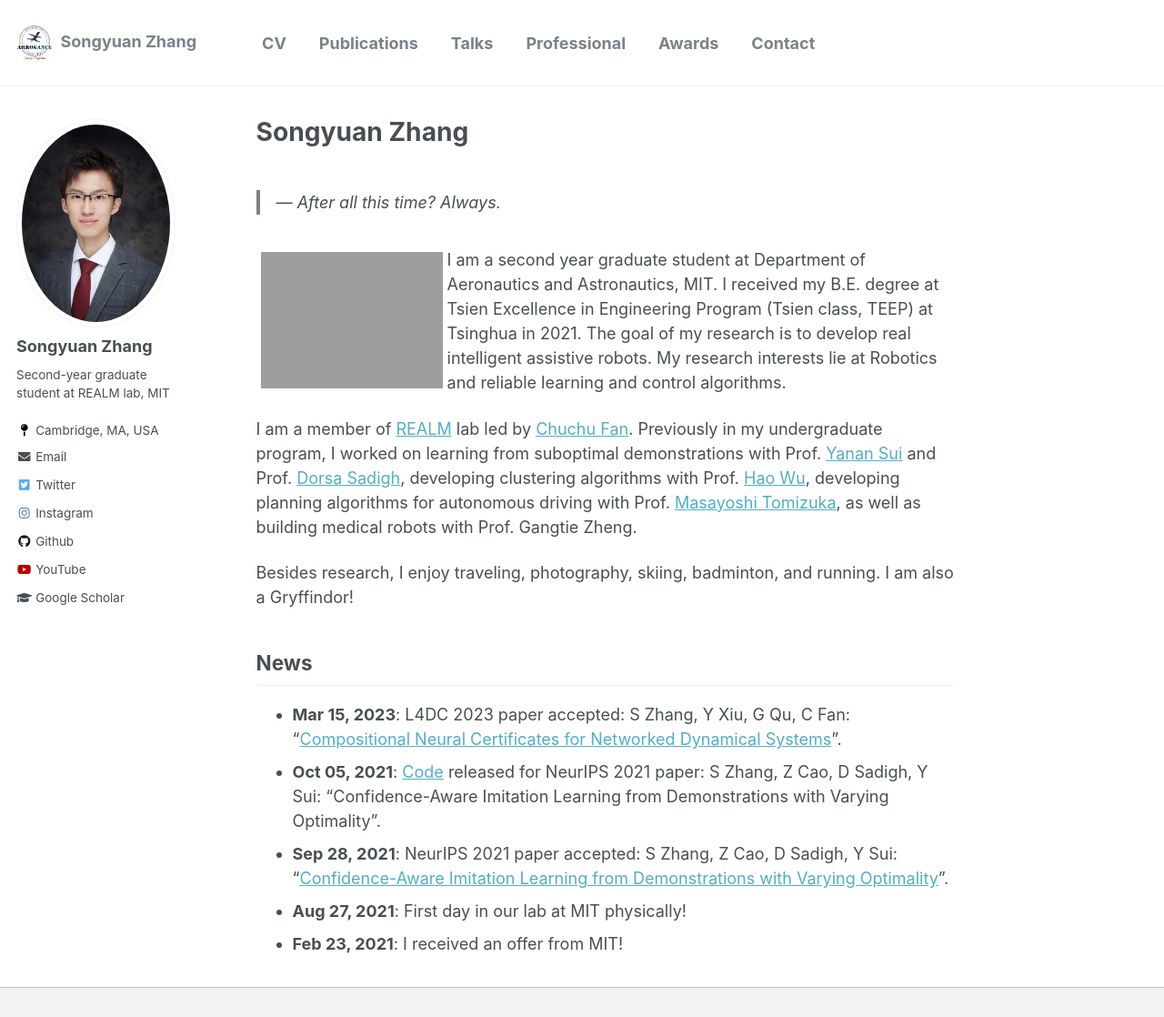
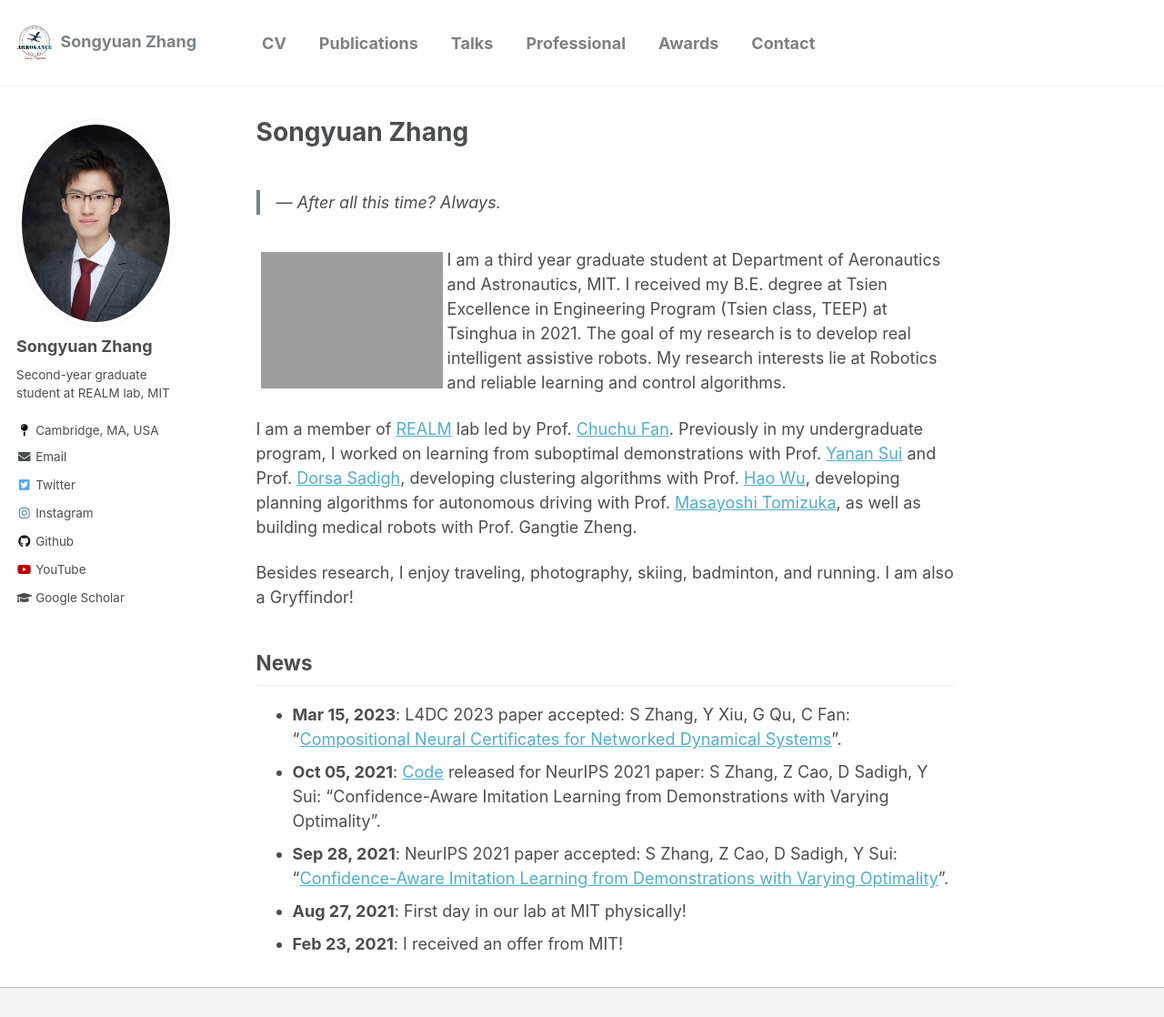
Before and after one commit to syzhang092218-source/syzhang092218-source.github.io, a Jekyll site: the page built from _pages/about.md, in a window 1280 px wide and 1258 px high, cut to the strip 0-1118 px from the top of the window. Shown: the whole strip at 91% size. Built offline with Jekyll 4.4.1, drawn with Linux system fonts in a browser that asks for light colours.

Commit message:
update cv and image

```diff
--- a/_pages/about.md
+++ b/_pages/about.md
@@ -12,11 +12,11 @@ redirect_from:
 
 <p>
   <img src="https://syzhang092218-source.github.io/files/syzhang.jpg?raw=true" alt="Photo" style="width: 200px;" hspace="5" vspace="5" align="left"/>
-  I am a second year graduate student at Department of Aeronautics and Astronautics, MIT. I received my B.E. degree at Tsien Excellence in Engineering Program (Tsien class, TEEP) at Tsinghua  in 2021. The goal of my research is to develop real intelligent assistive robots. My research interests lie at Robotics and reliable learning and control algorithms.
+  I am a third year graduate student at Department of Aeronautics and Astronautics, MIT. I received my B.E. degree at Tsien Excellence in Engineering Program (Tsien class, TEEP) at Tsinghua in 2021. The goal of my research is to develop real intelligent assistive robots. My research interests lie at Robotics and reliable learning and control algorithms.
 </p>
 
 
-I am a member of [REALM](http://realm.mit.edu/) lab led by  [Chuchu Fan](https://chuchu.mit.edu/). Previously in my undergraduate program, I worked on learning from suboptimal demonstrations with Prof. [Yanan Sui](https://www.yanansui.com/) and Prof. [Dorsa Sadigh](https://dorsa.fyi/), developing clustering algorithms with Prof. [Hao Wu](https://haowu1983.github.io/), developing planning algorithms for autonomous driving with Prof. [Masayoshi Tomizuka](https://msc.berkeley.edu/people/tomizuka.html), as well as building medical robots with Prof. Gangtie Zheng.
+I am a member of [REALM](http://realm.mit.edu/) lab led by Prof. [Chuchu Fan](https://chuchu.mit.edu/). Previously in my undergraduate program, I worked on learning from suboptimal demonstrations with Prof. [Yanan Sui](https://www.yanansui.com/) and Prof. [Dorsa Sadigh](https://dorsa.fyi/), developing clustering algorithms with Prof. [Hao Wu](https://haowu1983.github.io/), developing planning algorithms for autonomous driving with Prof. [Masayoshi Tomizuka](https://msc.berkeley.edu/people/tomizuka.html), as well as building medical robots with Prof. Gangtie Zheng.
 
 Besides research, I enjoy traveling, photography, skiing, badminton, and running. I am also a Gryffindor!
 
```
Also changed, not shown: _pages/cv.md (+1 -1 lines), files/syzhang2.jpg (added), 10 other files.
